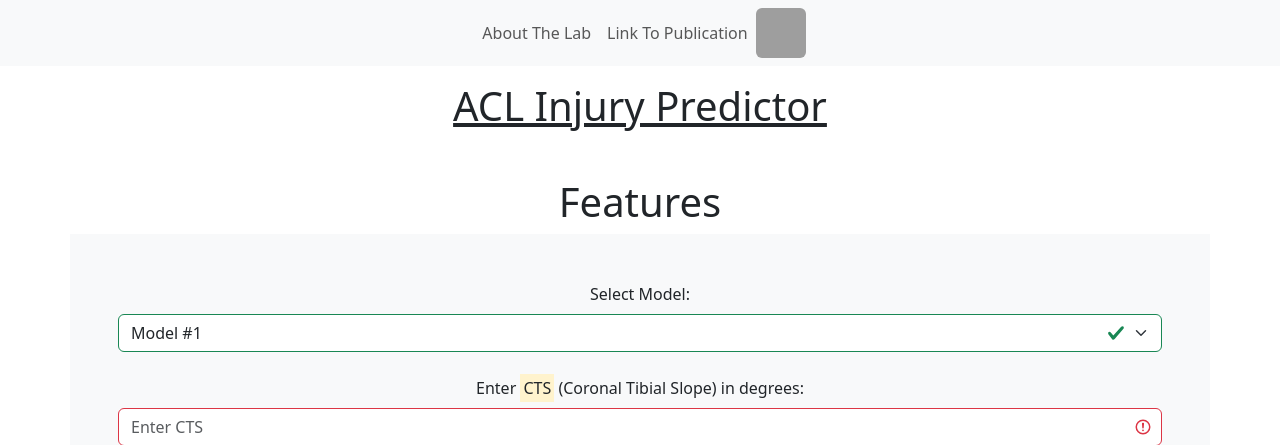
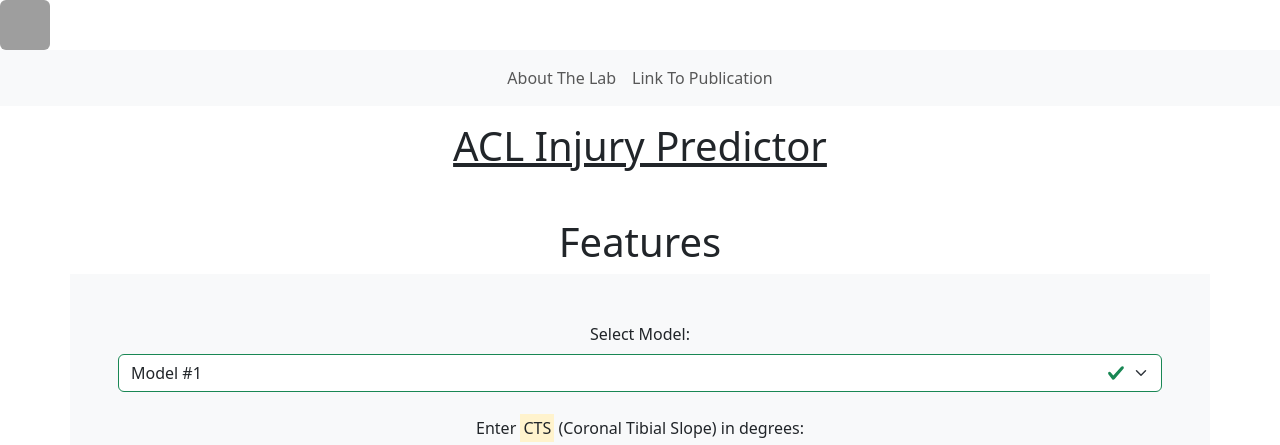
Before and after one commit to bluetr981/ACL-Injury-Website, a Flask app: page / in a window 1280 px wide. Shown: the top 445 px of the page. Run offline with Flask 3, Linux system fonts and the light colour scheme; grey boxes are pictures that could not be loaded.

Commit message:
Update index.html

```diff
--- a/templates/index.html
+++ b/templates/index.html
@@ -14,6 +14,10 @@
 </head>
 <body>
 
+<div class="me-auto">
+	<img src="https://i.pinimg.com/originals/38/03/af/3803afa55f1870c4e1e721147dd6db50.png" class="rounded" alt="University of Waterloo Logo" width=50 height=50/>
+</div>
+
 <nav class="navbar navbar-expand-sm bg-light justify-content-center">
 	<ul class="navbar-nav">
 		<li class="nav-item">
@@ -23,9 +27,6 @@
 			<a class="nav-link" href="#"><center>Link To Publication</center></a>
 		</li>
 	</ul>
-	<div class="float-start">
-		<img src="https://i.pinimg.com/originals/38/03/af/3803afa55f1870c4e1e721147dd6db50.png" class="rounded" alt="University of Waterloo Logo" width=50 height=50/>
-	</div>
 </nav>
 
 <div class="container-fluid my-3">
```
